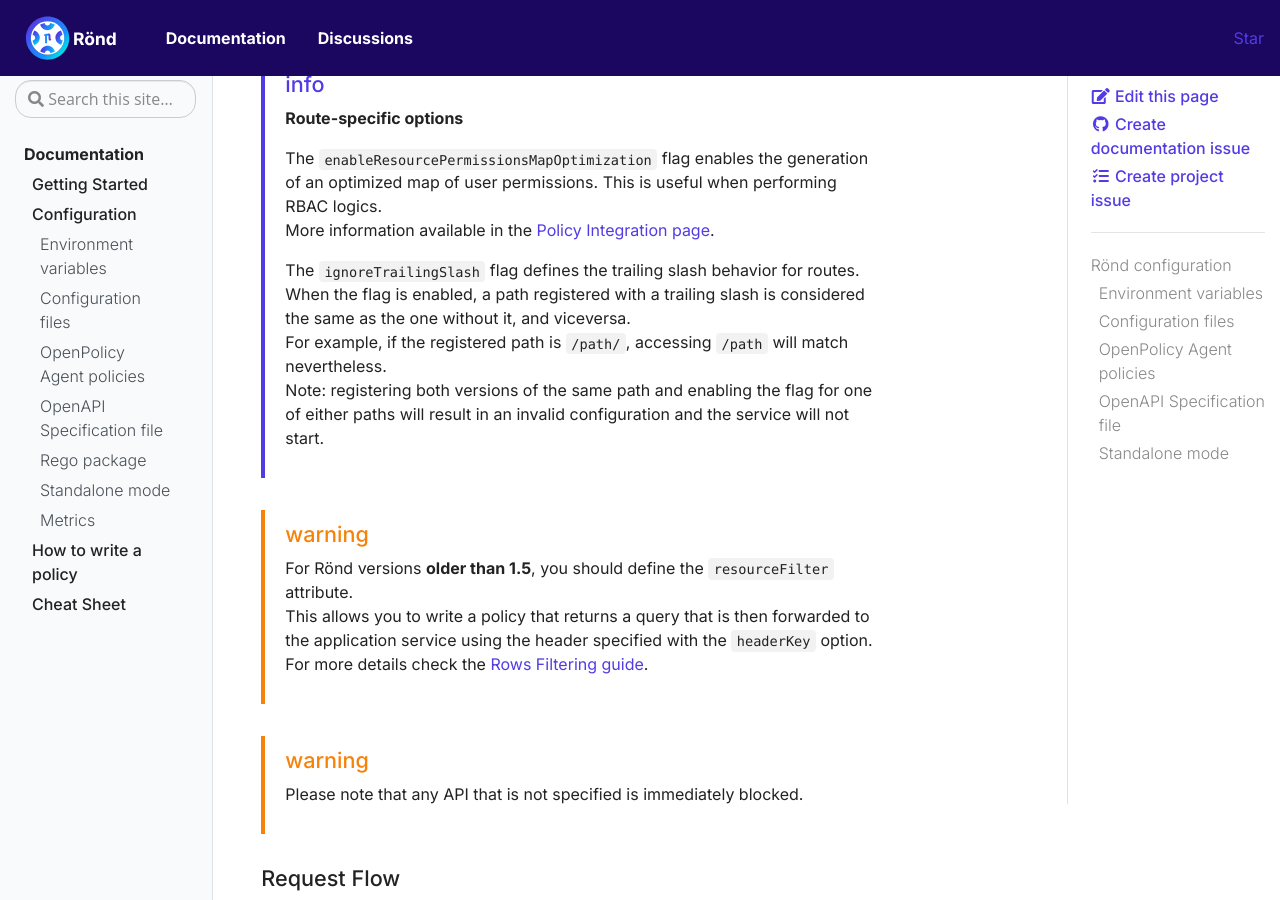
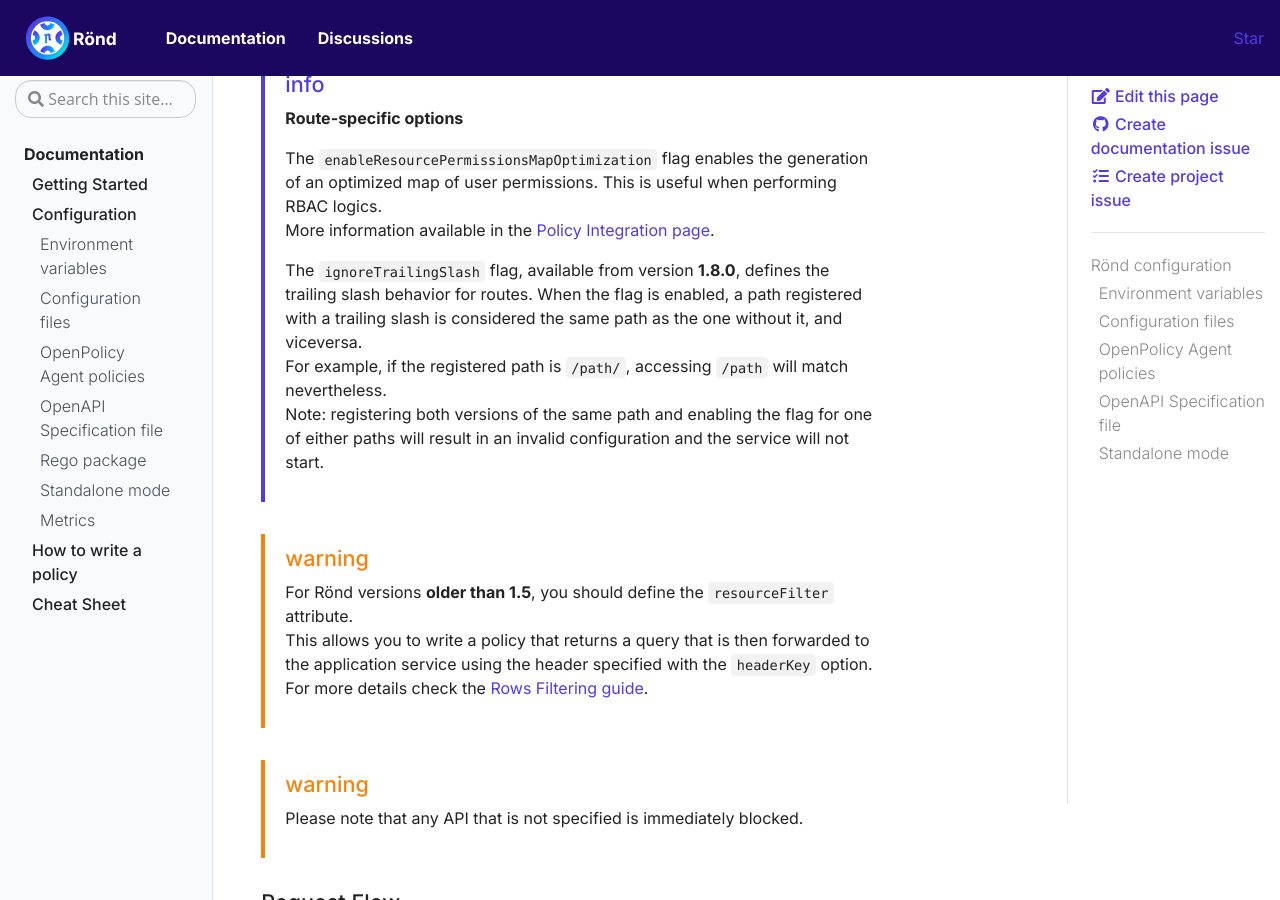
Before and after one commit to rond-authz/rond-authz.github.io, a Jekyll site: the page built from _docs/configuration.md, in a window 1280 px wide and 900 px high, scrolled down 4180 px. Built offline with Jekyll 4.4.1, drawn with Linux system fonts in a browser that asks for light colours.

Commit message:
apply suggestions

```diff
--- a/_docs/configuration.md
+++ b/_docs/configuration.md
@@ -109,7 +109,7 @@ This attribute is shaped as an object with the following properties:
   The `enableResourcePermissionsMapOptimization` flag enables the generation of an optimized map of user permissions. This is useful when performing RBAC logics.
   More information available in the [Policy Integration page](policy-integration).
 
-  The `ignoreTrailingSlash` flag defines the trailing slash behavior for routes. When the flag is enabled, a path registered with a trailing slash is considered the same as the one without it, and viceversa.
+  The `ignoreTrailingSlash` flag, available from version **1.8.0**, defines the trailing slash behavior for routes. When the flag is enabled, a path registered with a trailing slash is considered the same path as the one without it, and viceversa.
   For example, if the registered path is `/path/`, accessing `/path` will match nevertheless.
   Note: registering both versions of the same path and enabling the flag for one of either paths will result in an invalid configuration and the service will not start." %}
 
```
Also changed, not shown: README.md (+8 -0 lines).
